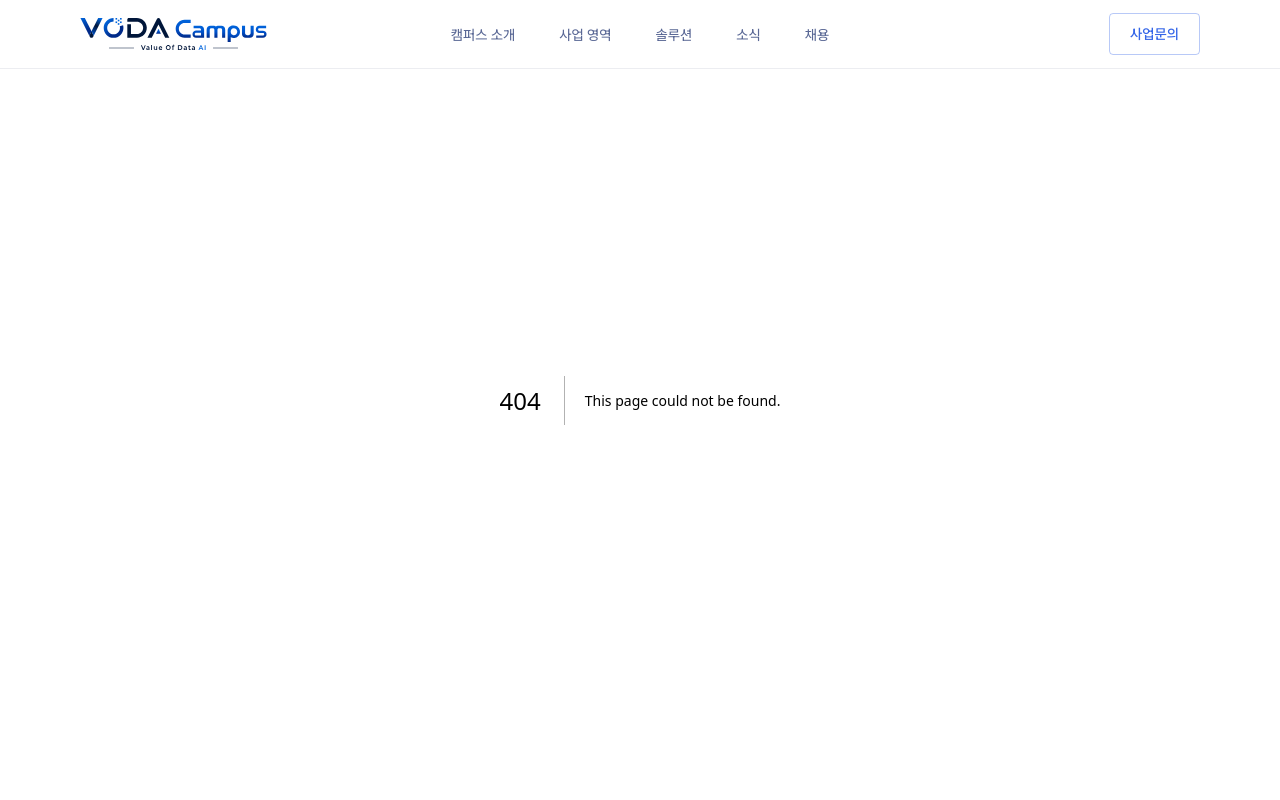
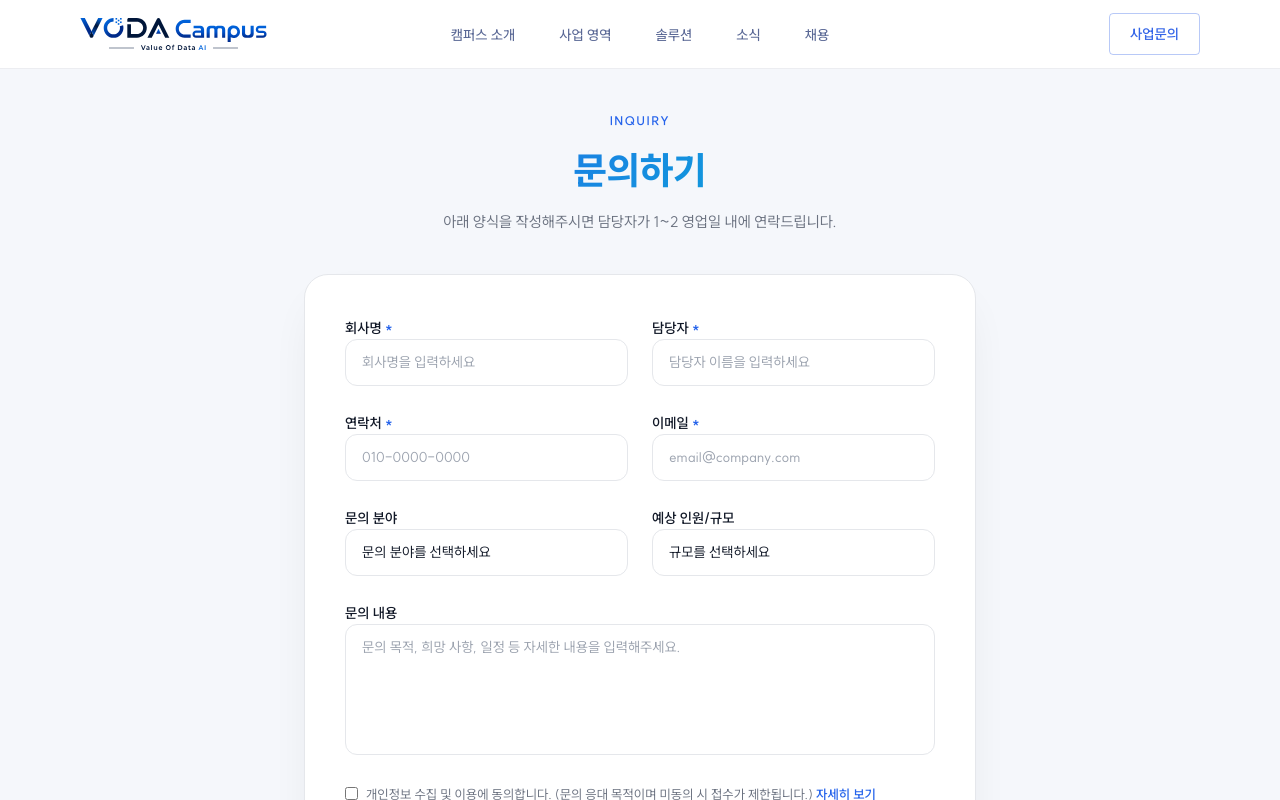
Before and after one commit to chaeuns/vodawebsite, a Next.js app: page /contact in a window 1280 px wide. Before the commit this address had no page. Shown: the top 800 px of the page. Built offline with nearby package versions, Linux system fonts and the light colour scheme.

Commit message:
feat: 기업 교육 페이지 피드백 수정+홈페이지 문의폼 제작

```diff
--- a/app/business/corporate-education/components/Audience.tsx
+++ b/app/business/corporate-education/components/Audience.tsx
@@ -63,7 +63,8 @@ export default function Audience() {
               <motion.div
                 key={audience.title}
                 variants={cardVariants}
-                className={`border border-[#E5E7EB] border-t-[3px] rounded-2xl p-10 min-h-[420px] flex flex-col items-center justify-center text-center transition-[transform,box-shadow,border-top-color] duration-200 ease-out hover:-translate-y-0.5 hover:shadow-[0_4px_12px_rgba(0,0,0,0.06)] ${ACCENT_CLASSES[i]}`}
+                whileHover={{ y: -4, transition: { duration: 0.3 } }}
+                className={`border border-[#E5E7EB] border-t-[3px] rounded-2xl p-10 min-h-[360px] flex flex-col items-center justify-center text-center transition-[box-shadow,border-top-color] duration-300 ease-out hover:shadow-xl hover:shadow-blue-500/5 ${ACCENT_CLASSES[i]}`}
               >
                 <div className="w-14 h-14 mx-auto rounded-full flex items-center justify-center" style={{ background: accent.bg }}>
                   <Icon size={24} style={{ color: accent.color }} />
--- a/app/business/corporate-education/components/CTA.tsx
+++ b/app/business/corporate-education/components/CTA.tsx
@@ -1,3 +1,5 @@
+import Link from "next/link";
+
 export default function CTA() {
   return (
     <section id="inquiry" className="bg-[#0D1B40] py-[80px] relative">
@@ -9,9 +11,12 @@ export default function CTA() {
           VODA의 전문 컨설턴트가 귀사에 최적화된 교육 솔루션을 제안드립니다.
         </p>
 
-        <button className="mt-7 bg-[#2563EB] text-white text-[14px] font-semibold px-6 py-3 rounded-lg hover:bg-[#1d4ed8] transition-colors">
+        <Link
+          href="/contact"
+          className="inline-block mt-7 bg-[#2563EB] text-white text-[14px] font-semibold px-6 py-3 rounded-lg hover:bg-[#1d4ed8] transition-colors"
+        >
           교육 상담 신청하기 →
-        </button>
+        </Link>
       </div>
     </section>
   );
--- a/app/business/corporate-education/components/Hero.tsx
+++ b/app/business/corporate-education/components/Hero.tsx
@@ -1,4 +1,5 @@
 import Image from "next/image";
+import { ChevronRight } from "lucide-react";
 
 export default function Hero() {
   return (
@@ -29,7 +30,11 @@ export default function Hero() {
             <p
               className="hero-fade-1 text-[#0064DB] text-[13px] md:text-[15px] font-medium"
             >
-              <span className="text-[#00163A]">사업 영역 &gt;</span> 기업 교육 사업
+              <span className="inline-flex items-center gap-1 align-middle text-[#00163A]">
+                사업 영역
+                <ChevronRight className="w-[13px] h-[13px] md:w-[15px] md:h-[15px]" strokeWidth={2.5} />
+              </span>{" "}
+              기업 교육
             </p>
 
             <h1 className="hero-fade-2 font-bold mt-4 leading-[1.3] text-[18px] sm:text-[22px] md:text-[29px] lg:text-[43px] whitespace-normal md:whitespace-nowrap break-keep">
@@ -39,7 +44,7 @@ export default function Hero() {
             </h1>
           </div>
 
-          <p className="hero-fade-3 text-[#486C98] mt-4 leading-[1.6] text-[13px] md:text-[15px] max-w-[90%] md:max-w-[520px]">
+          <p className="hero-fade-3 text-[#111827] mt-4 leading-[1.6] text-[13px] md:text-[15px] max-w-[90%] md:max-w-[520px]">
             기업의 성장과 개인의 역량 강화를 위한 VODA의 맞춤형 교육 솔루션입니다.
             <br />
             현장 실무 중심의 커리큘럼으로 조직의 경쟁력을 함께 만들어갑니다.
--- a/app/business/corporate-education/components/Process.tsx
+++ b/app/business/corporate-education/components/Process.tsx
@@ -36,7 +36,7 @@ export default function Process() {
     <section
       className="py-16 md:py-[100px] relative"
       style={{
-        background: "linear-gradient(160deg, #E8EDF8 0%, #D6E0F5 45%, #EAF0FB 100%)",
+        background: "linear-gradient(135deg, #EFF6FF 0%, #DBEAFE 50%, #BFDBFE 100%)",
       }}
     >
       <Container>
@@ -63,12 +63,12 @@ export default function Process() {
             return (
               <Fragment key={step.step}>
                 <motion.div
-                  className="group flex-1 border border-[#E5E7EB] rounded-xl bg-white p-10 min-h-[420px] flex flex-col items-center justify-center text-center shadow-none hover:shadow-[0_8px_20px_rgba(17,24,39,0.08)] hover:border-[#2563EB]/30 transition-[box-shadow,border-color] duration-200 ease-out"
+                  className="group flex-1 border border-[#E5E7EB] rounded-xl bg-white pt-24 pb-10 px-10 min-h-[420px] flex flex-col items-center justify-start text-center shadow-none hover:shadow-xl hover:shadow-blue-500/5 hover:border-[#2563EB]/30 transition-[box-shadow,border-color] duration-300 ease-out"
                   variants={cardVariants(i)}
                   initial="hidden"
                   whileInView="visible"
                   viewport={{ once: false, amount: 0.3 }}
-                  whileHover={shouldReduceMotion ? undefined : { y: -3, transition: { duration: 0.2 } }}
+                  whileHover={shouldReduceMotion ? undefined : { y: -4, transition: { duration: 0.3 } }}
                 >
                   <div className="w-14 h-14 mx-auto rounded-lg bg-[#EFF6FF] flex items-center justify-center transition-colors duration-200 ease-out group-hover:bg-[#2563EB]">
                     <Icon size={24} className="text-[#2563EB] transition-colors duration-200 ease-out group-hover:text-white" />
@@ -100,12 +100,12 @@ export default function Process() {
             return (
               <motion.div
                 key={step.step}
-                className="group border border-[#E5E7EB] rounded-xl bg-white p-10 min-h-[420px] flex flex-col items-center justify-center text-center shadow-none hover:shadow-[0_8px_20px_rgba(17,24,39,0.08)] hover:border-[#2563EB]/30 transition-[box-shadow,border-color] duration-200 ease-out"
+                className="group border border-[#E5E7EB] rounded-xl bg-white pt-24 pb-10 px-10 min-h-[420px] flex flex-col items-center justify-start text-center shadow-none hover:shadow-xl hover:shadow-blue-500/5 hover:border-[#2563EB]/30 transition-[box-shadow,border-color] duration-300 ease-out"
                 variants={cardVariants(i)}
                 initial="hidden"
                 whileInView="visible"
                 viewport={{ once: false, amount: 0.3 }}
-                whileHover={shouldReduceMotion ? undefined : { y: -3, transition: { duration: 0.2 } }}
+                whileHover={shouldReduceMotion ? undefined : { y: -4, transition: { duration: 0.3 } }}
               >
                 <div className="w-14 h-14 mx-auto rounded-lg bg-[#EFF6FF] flex items-center justify-center transition-colors duration-200 ease-out group-hover:bg-[#2563EB]">
                   <Icon size={24} className="text-[#2563EB] transition-colors duration-200 ease-out group-hover:text-white" />
--- a/app/business/corporate-education/components/Programs.tsx
+++ b/app/business/corporate-education/components/Programs.tsx
@@ -16,7 +16,7 @@ export default function Programs() {
       ref={ref}
       className="py-16 md:py-[100px] relative scroll-mt-16"
       style={{
-        background: "linear-gradient(160deg, #E8EDF8 0%, #D6E0F5 45%, #EAF0FB 100%)",
+        background: "linear-gradient(135deg, #EFF6FF 0%, #DBEAFE 50%, #BFDBFE 100%)",
       }}
     >
       <div
--- a/app/business/corporate-education/components/WhyVoda.tsx
+++ b/app/business/corporate-education/components/WhyVoda.tsx
@@ -109,7 +109,7 @@ export default function WhyVoda() {
                   <h3 className="text-[19px] md:text-[22px] font-bold text-[#111827] mt-3">
                     {strength.title}
                   </h3>
-                  <p className="text-[14px] md:text-[15px] text-[#6B7280] mt-2 leading-[1.7]">
+                  <p className="text-[14px] md:text-[15px] text-[#6B7280] mt-2 leading-[1.7] whitespace-pre-line">
                     {strength.body}
                   </p>
                 </motion.div>
--- a/app/business/corporate-education/data.ts
+++ b/app/business/corporate-education/data.ts
@@ -3,19 +3,19 @@ export type Strength = { title: string; body: string };
 export const strengths: Strength[] = [
   {
     title: "기업 맞춤형 커리큘럼 설계",
-    body: "기업의 업종, 직무, 수준에 따라 커리큘럼을 처음부터 맞춤 설계합니다. 표준화된 교육이 아닌 귀사만을 위한 교육을 세팅합니다.",
+    body: "기업의 업종, 직무, 수준에 따라 커리큘럼을 처음부터 맞춤 설계합니다.\n표준화된 교육이 아닌 귀사만을 위한 교육을 세팅합니다.",
   },
   {
     title: "현직 전문가 강사진",
-    body: "IT 현업 경력 10년 이상의 전문 강사진이 직접 교육합니다. 이론이 아닌 실무 중심의 교육으로 즉시 현장 적용이 가능합니다.",
+    body: "IT 현업 경력 10년 이상의 전문 강사진이 직접 교육합니다.\n이론이 아닌 실무 중심의 교육으로 즉시 현장 적용이 가능합니다.",
   },
   {
     title: "교육 효과 데이터 리포트",
-    body: "교육 전·후 역량 측정 및 수료 후 데이터 기반 성과 리포트를 제공합니다. 교육 ROI를 수치로 확인할 수 있습니다.",
+    body: "교육 전·후 역량 측정 및 수료 후 데이터 기반 성과 리포트를 제공합니다.\n교육 ROI를 수치로 확인할 수 있습니다.",
   },
   {
     title: "온·오프라인 하이브리드 운영",
-    body: "집합교육, 원격교육, 메타버스 교육 등 다양한 방식으로 운영합니다. 기업 상황에 맞는 최적의 교육 방식을 선택할 수 있습니다.",
+    body: "집합교육, 원격교육, 메타버스 교육 등 다양한 방식으로 운영합니다.\n기업 상황에 맞는 최적의 교육 방식을 선택할 수 있습니다.",
   },
 ];
 
--- /dev/null
+++ b/app/contact/page.tsx
@@ -0,0 +1,166 @@
+"use client";
+
+import { useState, type FormEvent } from "react";
+
+const INQUIRY_TYPES = [
+  "정부 교육 사업",
+  "기업 교육",
+  "AI 자격인증",
+  "AI 솔루션",
+  "클라우드",
+  "컨설팅",
+  "기타",
+];
+
+const SCALE_OPTIONS = ["1~10명", "11~50명", "51~100명", "100명 이상", "미정"];
+
+const inputClass =
+  "w-full rounded-xl border border-[#E5E7EB] px-4 py-3 text-[14px] text-[#111827] placeholder:text-[#9CA3AF] outline-none transition focus:border-[#2563EB] focus:ring-4 focus:ring-[#2563EB]/10";
+
+const labelClass = "text-[14px] font-semibold text-[#111827]";
+
+export default function ContactPage() {
+  const [submitted, setSubmitted] = useState(false);
+
+  const handleSubmit = (e: FormEvent<HTMLFormElement>) => {
+    e.preventDefault();
+    setSubmitted(true);
+  };
+
+  return (
+    <div className="bg-[#F5F7FB] py-24 sm:py-28">
+      <div className="mx-auto max-w-[720px] px-6 text-center">
+        <p
+          style={{ letterSpacing: "1.5px" }}
+          className="text-[12px] font-bold text-[#2563EB]"
+        >
+          INQUIRY
+        </p>
+        <h1
+          className="mt-3 text-[32px] sm:text-[38px] font-extrabold bg-clip-text text-transparent"
+          style={{ backgroundImage: "linear-gradient(135deg, #2563EB, #06B6D4)" }}
+        >
+          문의하기
+        </h1>
+        <p className="mt-3 text-[14px] sm:text-[15px] text-[#6B7280]">
+          아래 양식을 작성해주시면 담당자가 1~2 영업일 내에 연락드립니다.
+        </p>
+      </div>
+
+      <div className="mx-auto max-w-[720px] px-6 mt-10">
+        <div className="rounded-[24px] border border-[#E5E7EB] bg-white p-8 sm:p-10 shadow-[0_20px_50px_-20px_rgba(17,24,39,0.12)]">
+          {submitted ? (
+            <div className="py-10 text-center">
+              <p className="text-[19px] font-bold text-[#111827]">
+                문의가 접수되었습니다.
+              </p>
+              <p className="mt-2 text-[14px] text-[#6B7280]">
+                담당자가 확인 후 1~2 영업일 내에 연락드리겠습니다.
+              </p>
+            </div>
+          ) : (
+            <form onSubmit={handleSubmit} className="space-y-6">
+              <div className="grid gap-6 sm:grid-cols-2">
+                <div className="space-y-2 text-left">
+                  <label className={labelClass}>
+                    회사명 <span className="text-[#2563EB]">*</span>
+                  </label>
+                  <input
+                    required
+                    type="text"
+                    placeholder="회사명을 입력하세요"
+                    className={inputClass}
+                  />
+                </div>
+                <div className="space-y-2 text-left">
+                  <label className={labelClass}>
+                    담당자 <span className="text-[#2563EB]">*</span>
+                  </label>
+                  <input
+                    required
+                    type="text"
+                    placeholder="담당자 이름을 입력하세요"
+                    className={inputClass}
+                  />
+                </div>
+                <div className="space-y-2 text-left">
+                  <label className={labelClass}>
+                    연락처 <span className="text-[#2563EB]">*</span>
+                  </label>
+                  <input
+                    required
+                    type="tel"
+                    placeholder="010-0000-0000"
+                    className={inputClass}
+                  />
+                </div>
+                <div className="space-y-2 text-left">
+                  <label className={labelClass}>
+                    이메일 <span className="text-[#2563EB]">*</span>
+                  </label>
+                  <input
+                    required
+                    type="email"
+                    placeholder="email@company.com"
+                    className={inputClass}
+                  />
+                </div>
+                <div className="space-y-2 text-left">
+                  <label className={labelClass}>문의 분야</label>
+                  <select defaultValue="" className={`${inputClass} appearance-none bg-white`}>
+                    <option value="" disabled>
+                      문의 분야를 선택하세요
+                    </option>
+                    {INQUIRY_TYPES.map((type) => (
+                      <option key={type} value={type}>
+                        {type}
+                      </option>
+                    ))}
+                  </select>
+                </div>
+                <div className="space-y-2 text-left">
+                  <label className={labelClass}>예상 인원/규모</label>
+                  <select defaultValue="" className={`${inputClass} appearance-none bg-white`}>
+                    <option value="" disabled>
+                      규모를 선택하세요
+                    </option>
+                    {SCALE_OPTIONS.map((scale) => (
+                      <option key={scale} value={scale}>
+                        {scale}
+                      </option>
+                    ))}
+                  </select>
+                </div>
+              </div>
+
+              <div className="space-y-2 text-left">
+                <label className={labelClass}>문의 내용</label>
+                <textarea
+                  rows={5}
+                  placeholder="문의 목적, 희망 사항, 일정 등 자세한 내용을 입력해주세요."
+                  className={`${inputClass} resize-none`}
+                />
+              </div>
+
+              <label className="flex items-start gap-2 text-[13px] text-[#6B7280]">
+                <input required type="checkbox" className="mt-0.5 accent-[#2563EB]" />
+                <span>
+                  개인정보 수집 및 이용에 동의합니다. (문의 응대 목적이며 미동의 시 접수가
+                  제한됩니다.){" "}
+                  <span className="font-semibold text-[#2563EB]">자세히 보기</span>
+                </span>
+              </label>
+
+              <button
+                type="submit"
+                className="w-full bg-[#2563EB] text-white text-[15px] font-semibold px-6 py-3.5 rounded-xl hover:bg-[#1d4ed8] transition-colors"
+              >
+                문의 접수하기 →
+              </button>
+            </form>
+          )}
+        </div>
+      </div>
+    </div>
+  );
+}
```
